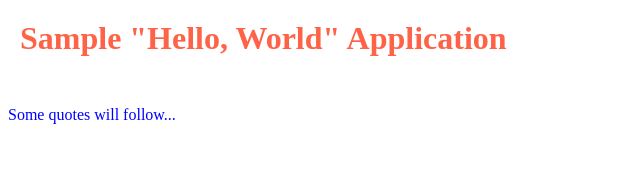
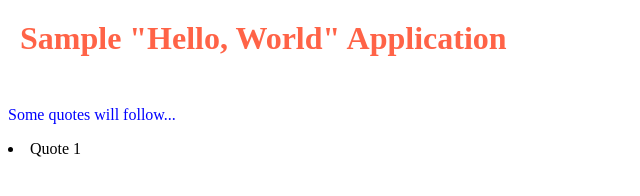
Before and after one commit to heikoOlderdissen/0mainOpenSapGitCourse, a plain HTML site: page index.html in a window 1280 px wide. Shown: the full height of the page, 0-640 px from the left. Drawn offline with Linux system fonts and the light colour scheme.

Commit message:
Quote 1 Commit

```diff
--- a/index.html
+++ b/index.html
@@ -14,6 +14,7 @@
     </table>
 
  <p style="color:blue;">Some quotes will follow... </p>
+ <li>Quote 1</li>
 
 
   </body>
```
